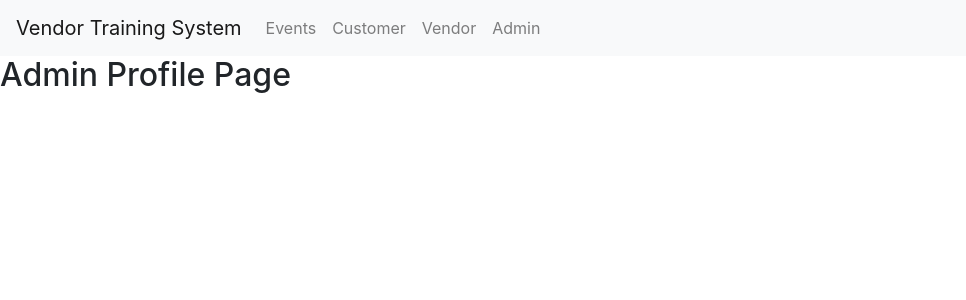
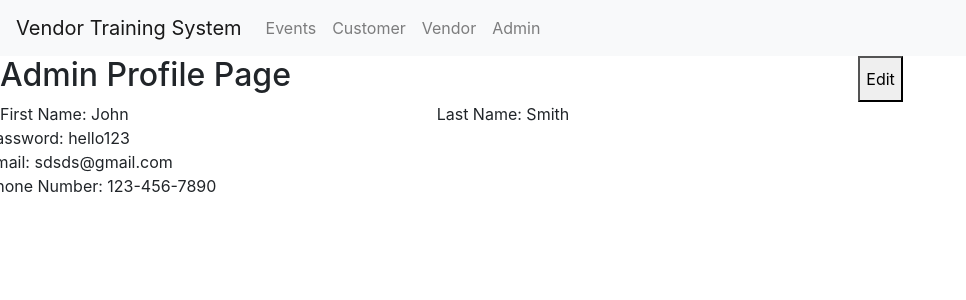
Before and after one commit to dave325/vendorTrainingSystem, an Angular app in the folder vendorTrainingSystem/: page /admin in a window 1280 px wide. Shown: the top 300 px of the page, without its empty margins (0-966 px from the left). Built offline with nearby package versions, Linux system fonts and the light colour scheme.

Commit message:
basic display for admin profile

```diff
--- a/vendorTrainingSystem/src/app/components/admin/admin-profile/admin-profile.component.html
+++ b/vendorTrainingSystem/src/app/components/admin/admin-profile/admin-profile.component.html
@@ -1,3 +1,44 @@
 <div>
-  <h2>Admin Profile Page</h2>
+  <div *ngIf="!editing; else EditBlock">
+    <div class = "row">
+      <h2 class = "col-8">Admin Profile Page</h2>
+      <button>
+        Edit
+      </button>
+
+    </div>
+
+    <div class = "row">
+      <div class = "col-4">
+        First Name: {{adminProfileModel.firstName}}
+      </div>
+
+      <div class = "col-4">
+        Last Name: {{adminProfileModel.lastName}}
+      </div>
+    </div>
+
+    <div class = "row">
+      <div>
+        Password: {{adminProfileModel.password}}
+      </div>
+    </div>
+
+    <div class = "row">
+      <div>
+        Email: {{adminProfileModel.email}}
+      </div>
+    </div>
+
+    <div class = "row">
+      <div>
+        Phone Number: {{adminProfileModel.phoneNumber}}
+      </div>
+    </div>
+  <ng-template #editBlock>
+    <form #form="ngForm">
+
+    </form>
+  </ng-template>
+ </div>
 </div>
--- a/vendorTrainingSystem/src/app/components/admin/admin-profile/admin-profile.component.ts
+++ b/vendorTrainingSystem/src/app/components/admin/admin-profile/admin-profile.component.ts
@@ -1,4 +1,12 @@
 import { Component, OnInit } from '@angular/core';
+
+interface AdminProfileModel{
+  firstName: string,
+  lastName: string,
+  email: string,
+  phoneNumber: string,
+  password: string
+}
 
 @Component({
   selector: 'app-admin-profile',
@@ -6,8 +14,15 @@ import { Component, OnInit } from '@angular/core';
   styleUrls: ['./admin-profile.component.css']
 })
 export class AdminProfileComponent implements OnInit {
-
-  constructor() { }
+  adminProfileModel = <AdminProfileModel>{};
+  Editing: boolean = false;
+  constructor() {
+    this.adminProfileModel.firstName = "John";
+    this.adminProfileModel.lastName = "Smith";
+    this.adminProfileModel.email = "sdsds@gmail.com";
+    this.adminProfileModel.phoneNumber = "123-456-7890";
+    this.adminProfileModel.password = "hello123";
+  }
 
   ngOnInit() {
   }
```
